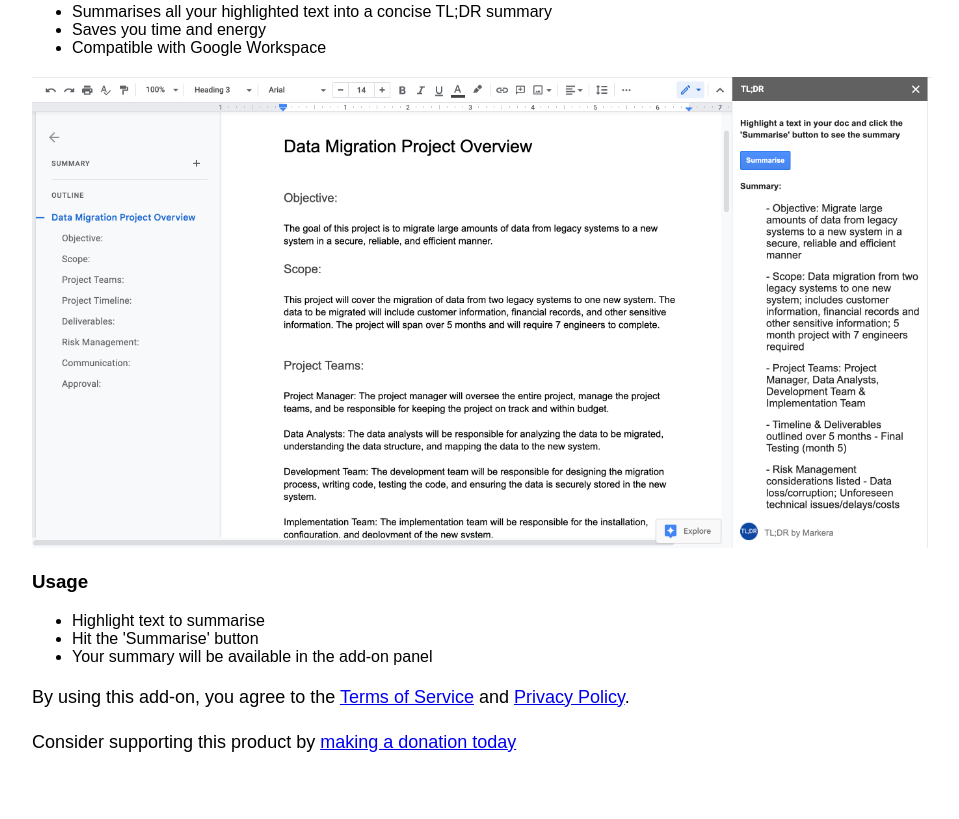
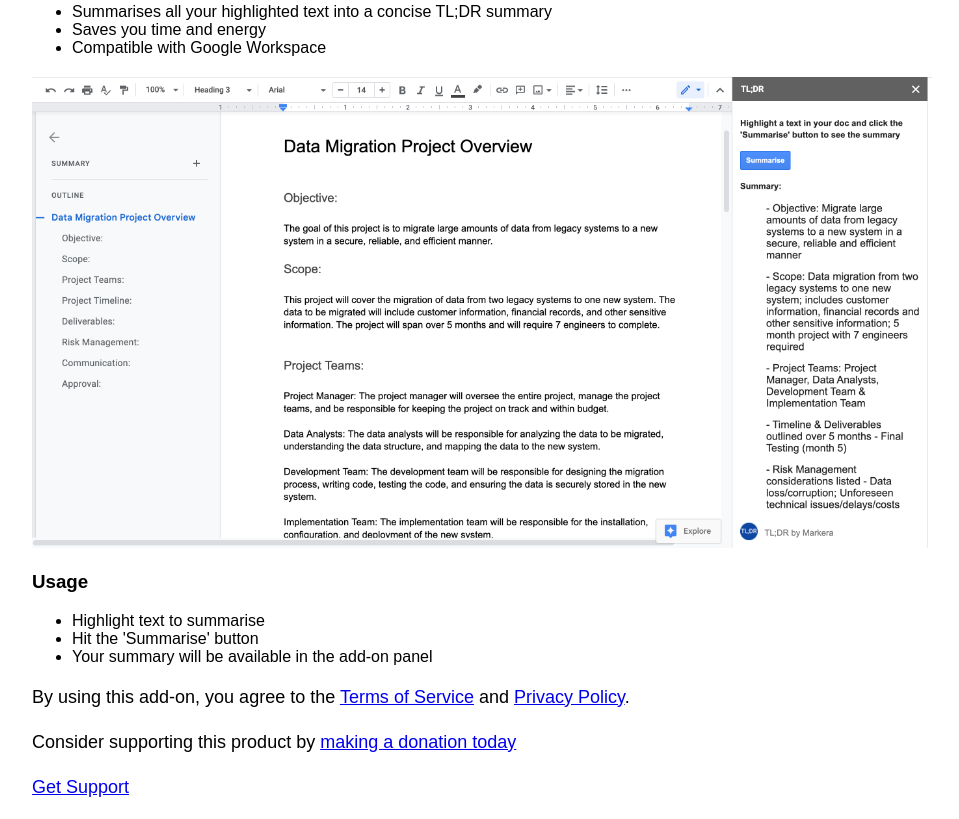
Before and after one commit to Markera-OU/tldr, a plain HTML site: page index.html in a window 1280 px wide. Shown: the part 1432-2251 px from the top of the page, without its empty margins (128-1087 px from the left). Before the commit the page ends 2206 px from the top, so only its background shows below. Drawn offline with Linux system fonts and the light colour scheme.

Commit message:
Update index.html

```diff
--- a/index.html
+++ b/index.html
@@ -93,6 +93,7 @@
         Policy</a>.</p>
     <p>Consider supporting this product by <a
         href="https://www.paypal.com/donate/?hosted_button_id=J55DS858B9FT8">making a donation today</a></p>
+    <p><a href="support.html">Get Support</a></p>
   </div>
 </body>
 
```
